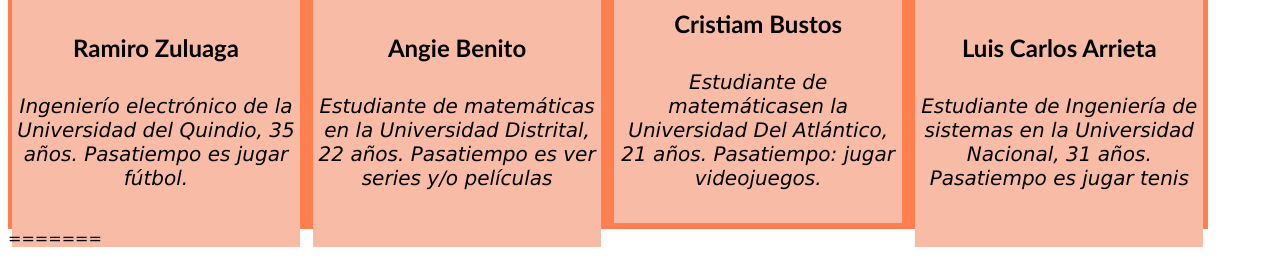
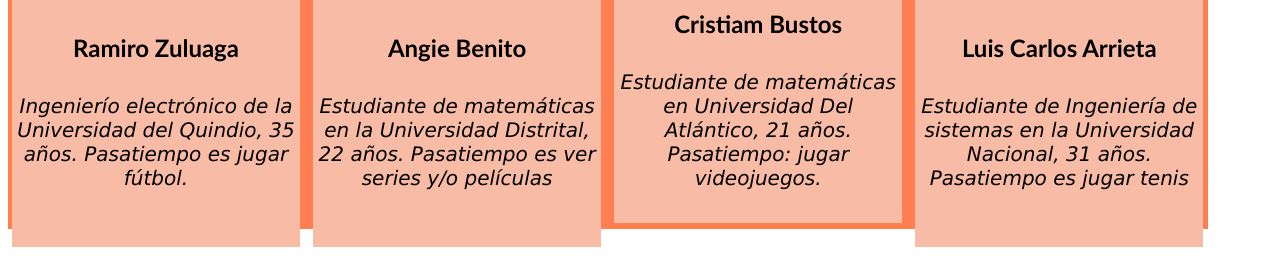
Before and after one commit to rzuluaga18/semana-1-192, a plain HTML site: page index.html in a window 1280 px wide. Shown: the part 1703-1959 px from the top of the page. Drawn offline with Linux system fonts and the light colour scheme.

Commit message:
ELineas al final del codigo eliminadas.

```diff
--- a/index.html
+++ b/index.html
@@ -185,7 +185,7 @@
                         Cristiam Bustos
                     </h2>
                     <p class="text-participant-team">
-                        Estudiante de matemáticasen la Universidad Del Atlántico, 21 años.
+                        Estudiante de matemáticas en Universidad Del Atlántico, 21 años.
                         Pasatiempo: jugar videojuegos.                               </p>
 
 
@@ -209,7 +209,6 @@
 
     </main>
     <!-- fin main -->
-    =======
 
 </body>
 
```
